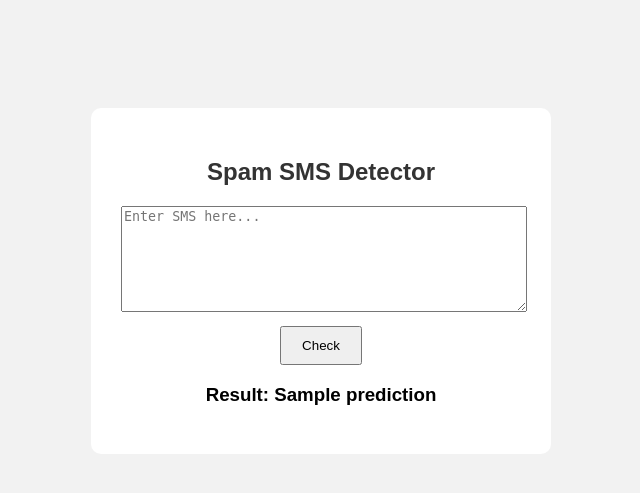
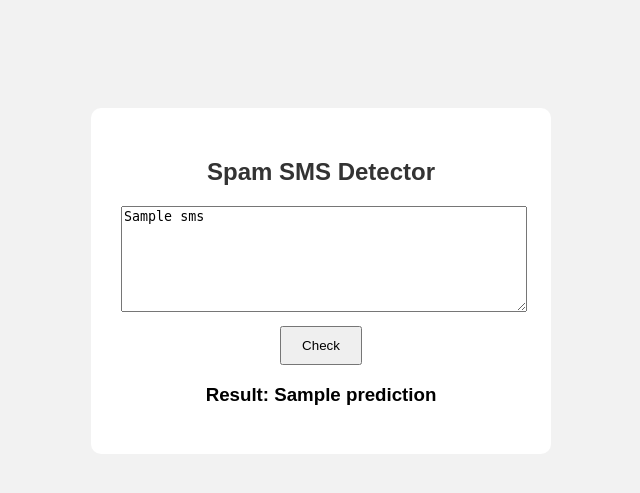
Before and after one commit to PrakashGavel/spam-sms-detector, a Flask app: template templates/index.html in a window 1280 px wide. Shown: the top 493 px of the page, without its empty margins (319-959 px from the left). Run offline with Flask 3, Linux system fonts and the light colour scheme; the template is opened without the code that fills it: most values are stand-ins (such as "Sample title", 1, 10 or a date in 2020); parts of the project's set-up code (start-up, migrations or seed data) failed here and were passed over.

Commit message:
Enhanced UI

```diff
--- a/app.py
+++ b/app.py
@@ -21,13 +21,16 @@ def clean_text(text):
 @app.route("/", methods=["GET", "POST"])
 def index():
     prediction = None
+    sms = ""
+
     if request.method == "POST":
         sms = request.form["sms"]
         cleaned = clean_text(sms)
         vec = vectorizer.transform([cleaned])
         pred = model.predict(vec)[0]
         prediction = "🚫 Spam" if pred == 1 else "✅ Not Spam"
-    return render_template("index.html", prediction=prediction)
+
+    return render_template("index.html", prediction=prediction, sms=sms)
 
 if __name__ == "__main__":
     app.run(debug=True)
--- a/templates/index.html
+++ b/templates/index.html
@@ -14,7 +14,7 @@
     <div class="box">
         <h2>Spam SMS Detector</h2>
         <form method="POST">
-            <textarea name="sms" placeholder="Enter SMS here..." required></textarea><br>
+            <textarea name="sms" placeholder="Enter SMS here..." required>{{ sms }}</textarea>
             <button type="submit">Check</button>
         </form>
         {% if prediction %}
```
Also changed, not shown: 2 other files.
